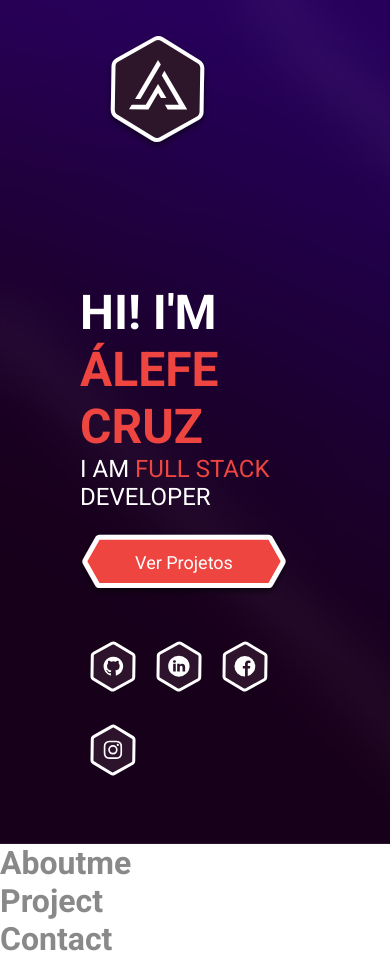
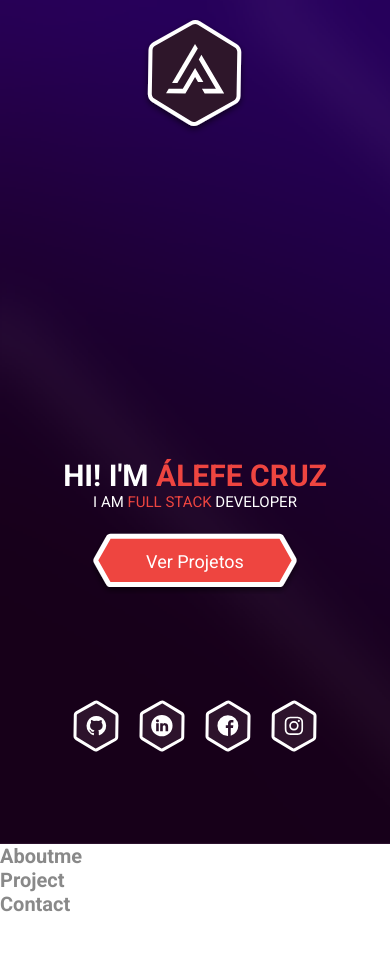
Before and after one commit to alefecrz/port, a React (Create React App) app: page / in a window 390 px wide. After the commit the page ends 916 px from the top, so only its background shows below. Built offline with nearby package versions, Linux system fonts and the light colour scheme.

Commit message:
Responsividade

```diff
--- a/src/components/Home/index.js
+++ b/src/components/Home/index.js
@@ -12,22 +12,26 @@ import mauseIcon from '../../assets/icons/icon-mause.svg'
 class Home extends Component {
     render() {
         return (
-            <div className= "home-conteiner">
-                <img src={ logoImg } alt=""/>
-                <div className="text-conteiner">
-                    <h1>HI! I'M  <span>ÁLEFE CRUZ</span></h1>
-                    <p>I AM <span>FULL STACK</span> DEVELOPER</p>
+            <div className="row home-conteiner">
+                <div className="col-12">
+                    <img src={ logoImg } alt=""/>
+                </div>
+                <div className="col-12 text-conteiner">
+                    <div>
+                        <h1>HI! I'M  <span>ÁLEFE CRUZ</span></h1>
+                        <p>I AM <span>FULL STACK</span> DEVELOPER</p>
+                    </div>
                     <button className="button" type="submit">
                         Ver Projetos
                     </button>
                 </div>
-                <div className="icons-conteiner">
+                <div className="col-12 icons-conteiner">
                     <img src={ githubIcon } alt=""/>
                     <img src={ linkedinIcon } alt=""/>
                     <img src={ facebookIcon } alt=""/>
                     <img src={ instagramIcon } alt=""/>
                 </div>
-                <div className="down-conteiner">
+                <div className="col-12 down-conteiner">
                     <img src={ mauseIcon } alt=""/>
                     <p>SCROLL DOWN</p>
                 </div>
--- a/src/components/Home/style.css
+++ b/src/components/Home/style.css
@@ -2,18 +2,18 @@
     max-width: 1366px;
     width: 100%;
     height: 100vh;
-    padding: 0 5rem 0 5rem;
-
+    padding: 0 2rem 2rem 2rem ;
     background-image: url('../../assets/img/bg.png');
     background-size: cover;
+    display: grid;
+    grid-template-rows: 4fr;
+    grid-gap: 0px;
+    min-height: 628px;
 }
 
-.home-conteiner img {
-    margin-top: 1rem;
-}
 
 .home-conteiner .text-conteiner {
-    margin-top: 7rem;
+    margin-top: 5rem;
 }
 
 .home-conteiner .text-conteiner h1 {
@@ -48,7 +48,7 @@
 }
 
 .home-conteiner .down-conteiner {
-
+    padding-top: 2rem;
 }
 
 .home-conteiner .down-conteiner img{
--- a/src/global.css
+++ b/src/global.css
@@ -13,6 +13,31 @@
   box-sizing: border-box;
   outline: 0;
 }
+
+.row::after {
+  content: "";
+  clear: both;
+  display: block;
+}
+
+[class*="col-"] {
+  float: left;
+}
+
+/* For desktop: */
+.col-1 {width: 8.33%;}
+.col-2 {width: 16.66%;}
+.col-3 {width: 25%;}
+.col-4 {width: 33.33%;}
+.col-5 {width: 41.66%;}
+.col-6 {width: 50%;}
+.col-7 {width: 58.33%;}
+.col-8 {width: 66.66%;}
+.col-9 {width: 75%;}
+.col-10 {width: 83.33%;}
+.col-11 {width: 91.66%;}
+.col-12 {width: 100%;}
+
 
 body {
   background:  #fff;
@@ -57,13 +82,13 @@ form textarea {
 }
 
 .button {
-  width: 13rem;
-  height: 4rem;
+  width: 208px;
+  height: 64px;
   background:transparent;
   color: #fff;
   border: 0;
   font-weight: 400;
-  margin-top: 1.2rem;
+  margin-top: 19px;
   display: inline-block;
   text-align: center;
   text-decoration: none;
@@ -81,3 +106,20 @@ form textarea {
 .button:hover {
   transform: scale(1.1);
 }
+
+
+@media only screen and (max-width: 768px) {
+  /* For mobile phones: */
+  [class*="col-"] {
+    width: 100%;
+    text-align: center;
+  }
+  :root {
+    font-size: 10px;
+  }
+
+  .icons-conteiner{
+    margin-top: 10rem !important;
+  }
+
+}
```
